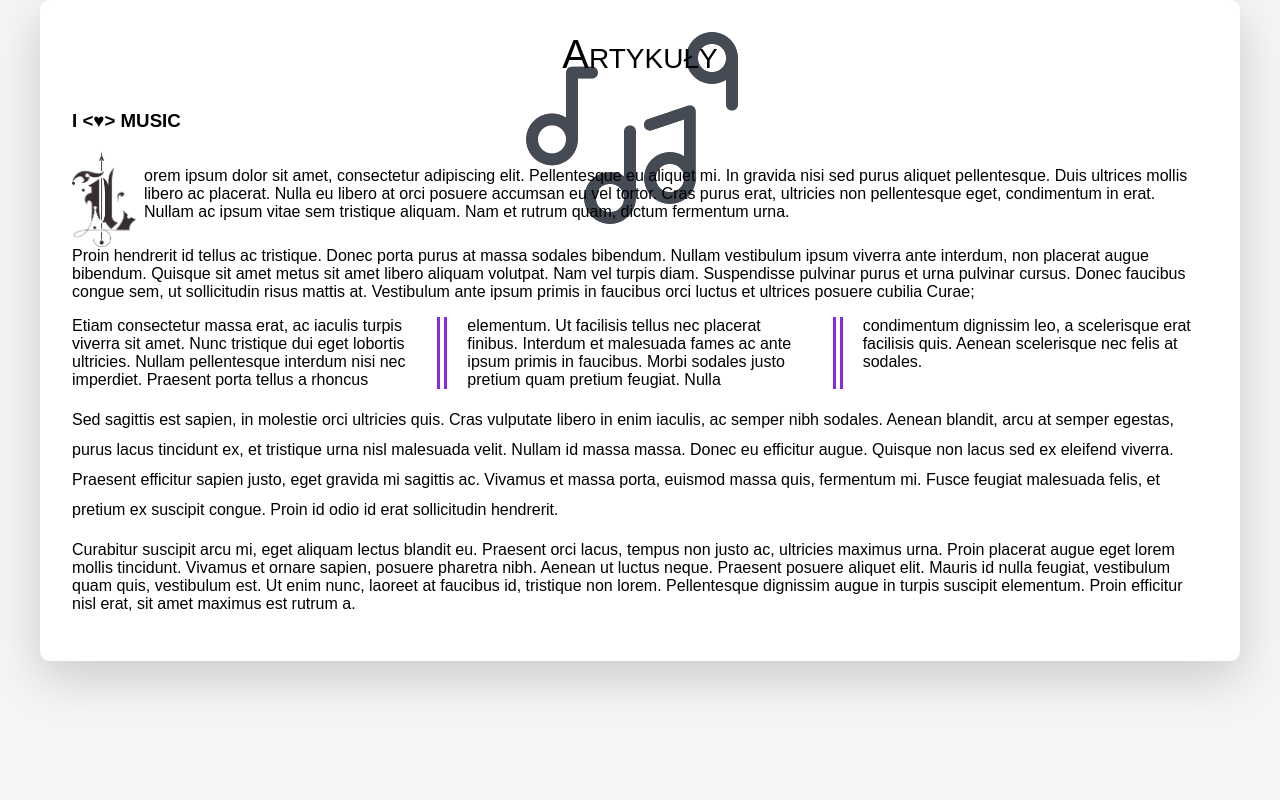
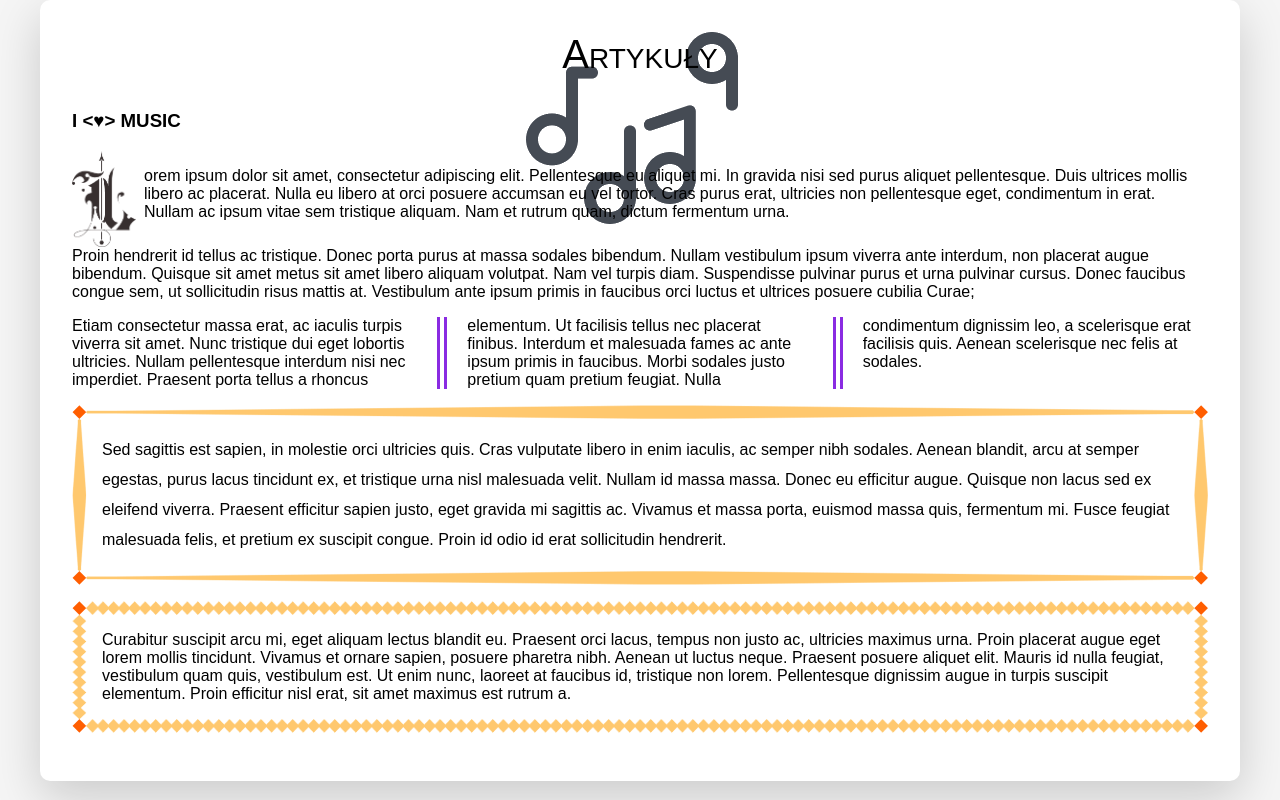
Before and after one commit to kp-marczynski/webowe, a PHP site: page /dummy_templates/paragraphs.html in a window 1280 px wide. Run offline with PHP 8.4, Linux system fonts and the light colour scheme.

Commit message:
added image border

```diff
--- a/dummy_templates/paragraphs.html
+++ b/dummy_templates/paragraphs.html
@@ -37,7 +37,7 @@
             Morbi sodales justo pretium quam pretium feugiat. Nulla condimentum dignissim leo, a scelerisque erat
             facilisis quis. Aenean scelerisque nec felis at sodales.
         </p>
-        <p style="line-height: 30px">
+        <p style="line-height: 30px" class="image-border-stretch">
             Sed sagittis est sapien, in molestie orci ultricies quis. Cras vulputate libero in enim iaculis, ac
             semper nibh sodales. Aenean blandit, arcu at semper egestas, purus lacus tincidunt ex, et tristique urna
             nisl malesuada velit. Nullam id massa massa. Donec eu efficitur augue. Quisque non lacus sed ex eleifend
@@ -45,7 +45,7 @@
             massa quis, fermentum mi. Fusce feugiat malesuada felis, et pretium ex suscipit congue. Proin id odio id
             erat sollicitudin hendrerit.
         </p>
-        <p id="param">
+        <p id="param" class="image-border">
             Curabitur suscipit arcu mi, eget aliquam lectus blandit eu. Praesent orci lacus, tempus non justo ac,
             ultricies maximus urna. Proin placerat augue eget lorem mollis tincidunt. Vivamus et ornare sapien,
             posuere pharetra nibh. Aenean ut luctus neque. Praesent posuere aliquet elit. Mauris id nulla feugiat,
--- a/styles.css
+++ b/styles.css
@@ -370,6 +370,18 @@ textarea, .button {
     radial-gradient(ellipse at bottom, #4d9f0c, transparent);
 }
 
+.image-border, .image-border-stretch {
+    border: 15px solid transparent;
+    padding: 15px;
+    border-image-source: url(assets/images/border.png);
+    border-image-repeat: round;
+    border-image-slice: 30;
+}
+
+.image-border-stretch {
+    border-image-repeat: stretch;
+}
+
 @media (min-width: 768px) {
     .page {
         padding: 2rem;
```
Also changed, not shown: assets/images/border.png (added).
